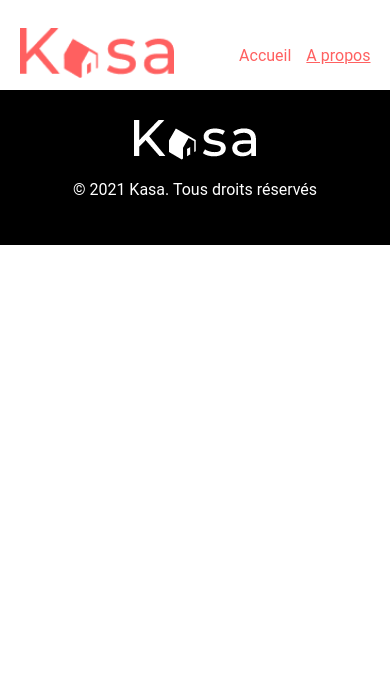
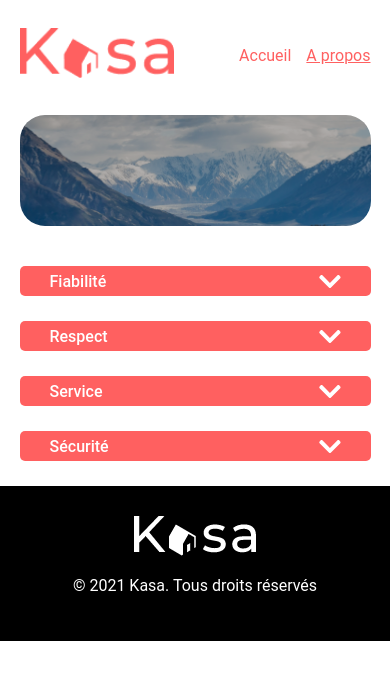
Before and after one commit to Anais05/AnaisAssamoi_11_23122021, a React (Create React App) app: page /About in a window 390 px wide. Shown: the top 680 px of the page. Built offline with nearby package versions, Linux system fonts and the light colour scheme.

Commit message:
add about page

```diff
--- a/package.json
+++ b/package.json
@@ -3,6 +3,9 @@
   "version": "0.1.0",
   "private": true,
   "dependencies": {
+    "@fortawesome/fontawesome-svg-core": "^1.2.36",
+    "@fortawesome/free-solid-svg-icons": "^5.15.4",
+    "@fortawesome/react-fontawesome": "^0.1.16",
     "@testing-library/jest-dom": "^5.16.1",
     "@testing-library/react": "^12.1.2",
     "@testing-library/user-event": "^13.5.0",
--- a/src/components/app/App.js
+++ b/src/components/app/App.js
@@ -2,8 +2,9 @@
 import { BrowserRouter as Router, Route, Routes } from 'react-router-dom';
 import Header from "../header/Header";
 import Home from "../../pages/home/Home"
+import About from "../../pages/about/About";
+import Error from "../../pages/error/Error";
 import Footer from "../footer/Footer";
-import Error from "../../pages/error/Error";
 import '../../index.css';
 
 export default class App extends Component {
@@ -15,7 +16,7 @@
           <Routes>
             <Route path="/" element={<Home />} />
             <Route path="/apartment/:id" />
-            <Route path="/About" />
+            <Route path="/About" element={<About />} />
             <Route path="*" element={<Error />} />
           </Routes>
         </div>
--- /dev/null
+++ b/src/components/dropdown/Dropdown.css
@@ -0,0 +1,59 @@
+.dropdown {
+  margin-bottom: 25px;
+}
+
+.dropdown-title {
+  display: flex;
+  justify-content: space-between;
+  align-items: center;
+  height: 50px;
+  padding: 0 30px;
+  background-color: #ff6060;
+  color: white;
+  border-radius: 5px;
+}
+
+.dropdown-title-open {
+  border-bottom-right-radius: unset;
+  border-bottom-left-radius: unset;
+}
+
+.dropdown-title h2 {
+  font-size: 24px;
+  font-weight: 500;
+}
+
+.dropdown-icon {
+  font-size: 35px;
+}
+
+.dropdown-content-open {
+  display: block;
+  background-color: #f6f6f6;
+  color: #ff6060;
+  font-size: 24px;
+  margin: 0;
+  padding: 15px 30px;
+  border-bottom-right-radius: 5px;
+  border-bottom-left-radius: 5px;
+}
+
+.dropdown-content-close {
+  display: none;
+}
+
+@media screen and (max-width: 600px) {
+  .dropdown-title {
+    height: 30px;
+    padding: 0 30px;
+  }
+
+  .dropdown-title h2,
+  .dropdown-content-open {
+    font-size: 16px;
+  }
+
+  .dropdown-icon {
+    font-size: 25px;
+  }
+}
--- /dev/null
+++ b/src/components/dropdown/Dropdown.js
@@ -0,0 +1,67 @@
+import React, { Component } from 'react';
+import './Dropdown.css';
+import PropTypes from "prop-types";
+import { FontAwesomeIcon } from '@fortawesome/react-fontawesome'
+import { faChevronDown, faChevronUp } from '@fortawesome/free-solid-svg-icons';
+
+export default class Dropdown extends Component {
+
+  constructor(props) {
+    super(props)
+    this.state = { isClose: true };
+    this.openDropdown = this.openDropdown.bind(this);
+    // this.getdropdownContent = this.getdropdownContent.bind(this);
+  }
+
+  openDropdown() {
+    this.setState({ isClose: !this.state.isClose })
+  }
+
+  // getdropdownContent() {
+  //   if (Array.isArray(this.props.content)) {
+  //     return (
+  //       <div className={`dropdown-content${ this.state.isClose ? "-close" : "-open"}`}>
+  //           {this.props.content.map((item, index) => (
+  //               <p key={index}>{item}</p>
+  //           ))}
+  //       </div>
+  //     )
+  //   }
+
+  //   return (
+  //     <p className={`dropdown-content${ this.state.isClose ? "-close" : "-open" }`}>
+  //       {this.props.content}
+  //     </p>
+  //   )
+  // }
+
+  render() {
+    return (
+      <div className="dropdown">
+        <div className={`dropdown-title dropdown-title${ this.state.isClose ? "-close" : "-open"}`} onClick={this.openDropdown}>
+          <h2>{this.props.title}</h2>
+          <FontAwesomeIcon className="dropdown-icon" icon={this.state.isClose ? faChevronDown : faChevronUp} />
+        </div>
+        {typeof this.props.content === "string" ? (
+          <p className={`dropdown-content${ this.state.isClose ? "-close" : "-open" }`}>
+            {this.props.content}
+          </p>
+        ) : (
+          <div className={`dropdown-content${ this.state.isClose ? "-close" : "-open"}`}>
+            {this.props.content.map((item, index) => (
+              <p key={index}>{item}</p>
+            ))}
+          </div>
+        )}
+      </div>
+    )
+  }
+}
+
+Dropdown.propTypes = {
+  title: PropTypes.string.isRequired,
+  content: PropTypes.oneOfType([
+    PropTypes.string,
+    PropTypes.arrayOf(PropTypes.string)
+  ]).isRequired,
+}
--- /dev/null
+++ b/src/datas/about.json
@@ -0,0 +1,18 @@
+[
+  {
+    "title": "Fiabilité",
+    "content": "Les annonces postées sur Kasa garantissent une fiabilité totale. Les photos sont conformes aux logements, et toutes les informations sont régulièrement vérifiées  par nos équipes."
+  },
+  {
+    "title": "Respect",
+    "content": "La bienveillance fait partie des valeurs fondatrices de Kasa. Tout comportement discriminatoire ou de perturbation du voisinage entraînera une exclusion de notre plateforme."
+  },
+  {
+    "title": "Service",
+    "content": "Nos équipes se tiennent à votre disposition pour vous fournir une expérience parfaite. N'hésitez pas à nous contacter si vous avez la moindre question."
+  },
+  {
+    "title": "Sécurité",
+    "content": "La sécurité est la priorité de Kasa. Aussi bien pour nos hôtes que pour les voyageurs, chaque logement correspond aux critères de sécurité établis par nos services. En laissant une note aussi bien à l'hôte qu'au locataire, cela permet à nos équipes de vérifier que les standards sont bien respectés. Nous organisons également des ateliers sur la sécurité domestique pour nos hôtes."
+  }
+]
--- /dev/null
+++ b/src/pages/about/About.css
@@ -0,0 +1,3 @@
+.about-dropdown {
+  margin-bottom: 25px;
+}
--- /dev/null
+++ b/src/pages/about/About.js
@@ -0,0 +1,24 @@
+import React, { Component } from 'react';
+import AboutBanner from "../../assets/about-banner.png";
+import Banner from "../../components/banner/Banner";
+import Dropdown from "../../components/dropdown/Dropdown";
+import aboutData from "../../datas/about.json";
+import './About.css';
+
+export default class About extends Component {
+  render() {
+    return (
+      <main className="about">
+        <Banner
+          src={AboutBanner}
+          alt="paysage de montagne"
+        />
+        <section className="about-dropdown">
+          {aboutData.map((data) => (
+            <Dropdown key={data.title} title={data.title} content={data.content} />
+          ))}
+        </section>
+      </main>
+    )
+  }
+}
```
Also changed, not shown: 1 other file (tests, documents, lock files or other folders).
